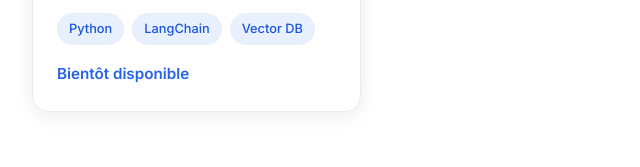
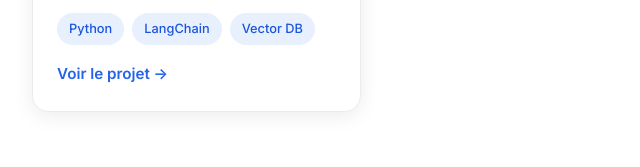
Before and after one commit to Thomas-Brvn/Thomas-Brvn.github.io, a plain HTML site: page index.html in a window 1280 px wide. Shown: the part 4703-4870 px from the top of the page, 82-722 px from the left. Drawn offline with Linux system fonts and the light colour scheme.

Commit message:
Ajout du lien GitHub pour le projet RAG avis Amazon

```diff
--- a/index.html
+++ b/index.html
@@ -499,7 +499,7 @@
                             <span class="tag">LangChain</span>
                             <span class="tag">Vector DB</span>
                         </div>
-                        <a href="#" class="project-link">Bientôt disponible</a>
+                        <a href="https://github.com/Thomas-Brvn/avis-produits-rag" class="project-link" target="_blank">Voir le projet →</a>
                     </div>
                 </article>
             </div>
```
